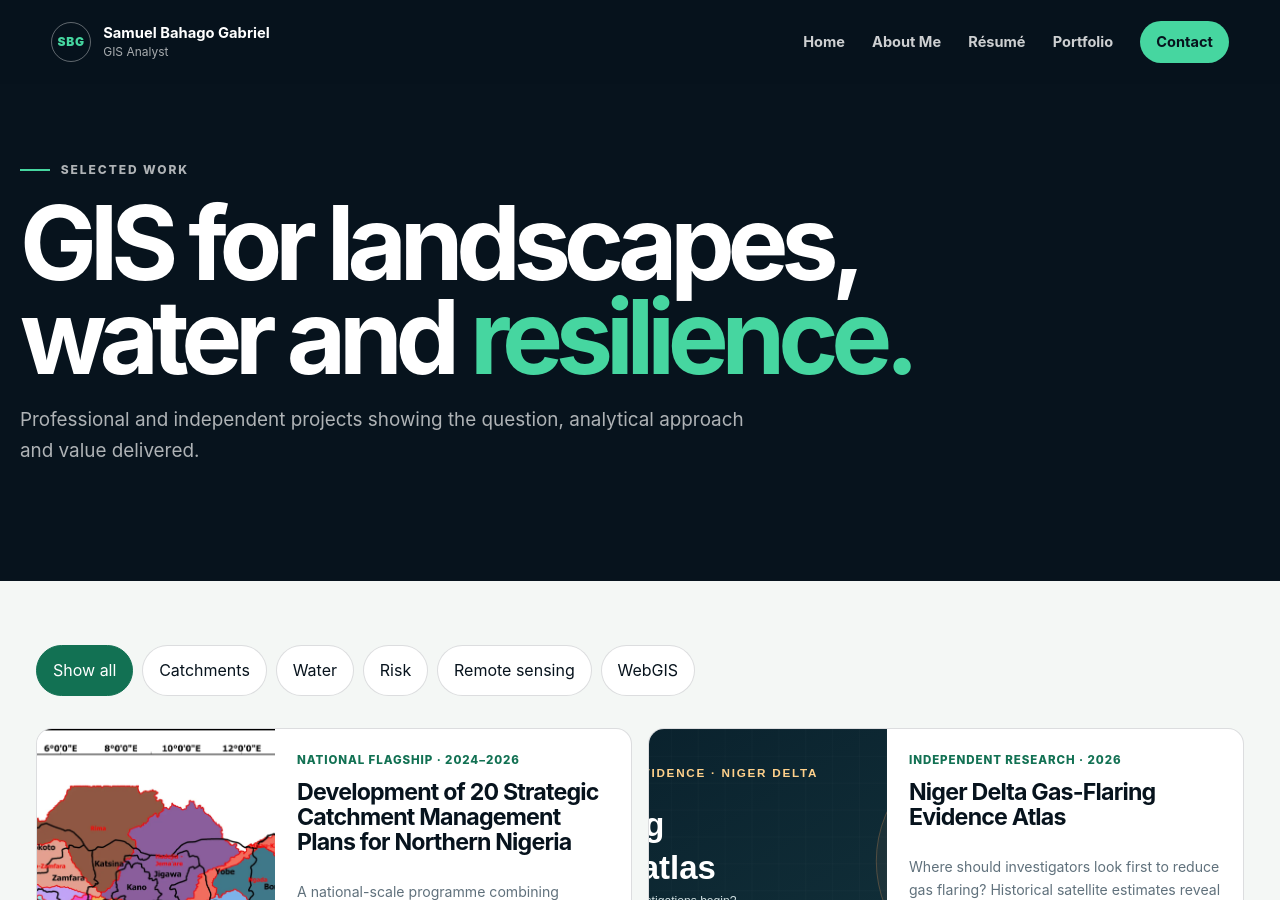
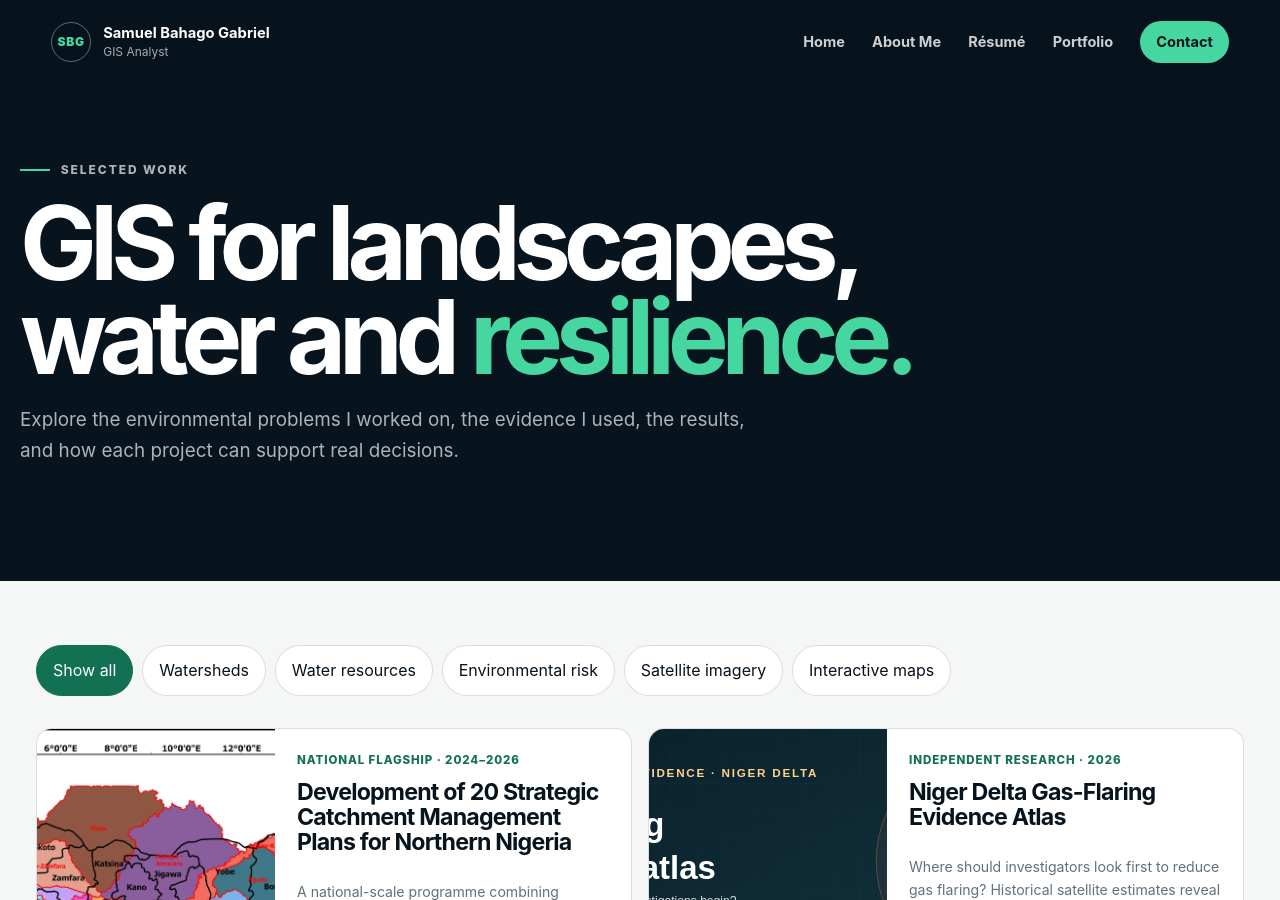
Before and after one commit to bahagogabriel/gis-portfolio, a Jekyll site: the page built from portfolio.html, in a window 1280 px wide and 900 px high. Built offline with Jekyll 4.4.1, drawn with Linux system fonts in a browser that asks for light colours.

Commit message:
Explain portfolio catalogue and categories in accessible language

```diff
--- a/portfolio.html
+++ b/portfolio.html
@@ -17,17 +17,17 @@
     <section class="page-hero portfolio-hero">
       <p class="eyebrow"><span></span> Selected work</p>
       <h1>GIS for landscapes, water and <em>resilience.</em></h1>
-      <p>Professional and independent projects showing the question, analytical approach and value delivered.</p>
+      <p>Explore the environmental problems I worked on, the evidence I used, the results, and how each project can support real decisions.</p>
     </section>
 
     <section class="section portfolio-catalogue">
       <div class="portfolio-filter reveal" role="group" aria-label="Filter portfolio projects">
         <button class="active" type="button" data-filter="all" aria-pressed="true">Show all</button>
-        <button type="button" data-filter="catchment" aria-pressed="false">Catchments</button>
-        <button type="button" data-filter="water" aria-pressed="false">Water</button>
-        <button type="button" data-filter="risk" aria-pressed="false">Risk</button>
-        <button type="button" data-filter="remote" aria-pressed="false">Remote sensing</button>
-        <button type="button" data-filter="webgis" aria-pressed="false">WebGIS</button>
+        <button type="button" data-filter="catchment" aria-pressed="false">Watersheds</button>
+        <button type="button" data-filter="water" aria-pressed="false">Water resources</button>
+        <button type="button" data-filter="risk" aria-pressed="false">Environmental risk</button>
+        <button type="button" data-filter="remote" aria-pressed="false">Satellite imagery</button>
+        <button type="button" data-filter="webgis" aria-pressed="false">Interactive maps</button>
       </div>
       <div class="portfolio-grid" data-project-grid>
         {% assign ordered_projects = site.projects | sort: 'order' %}
```
